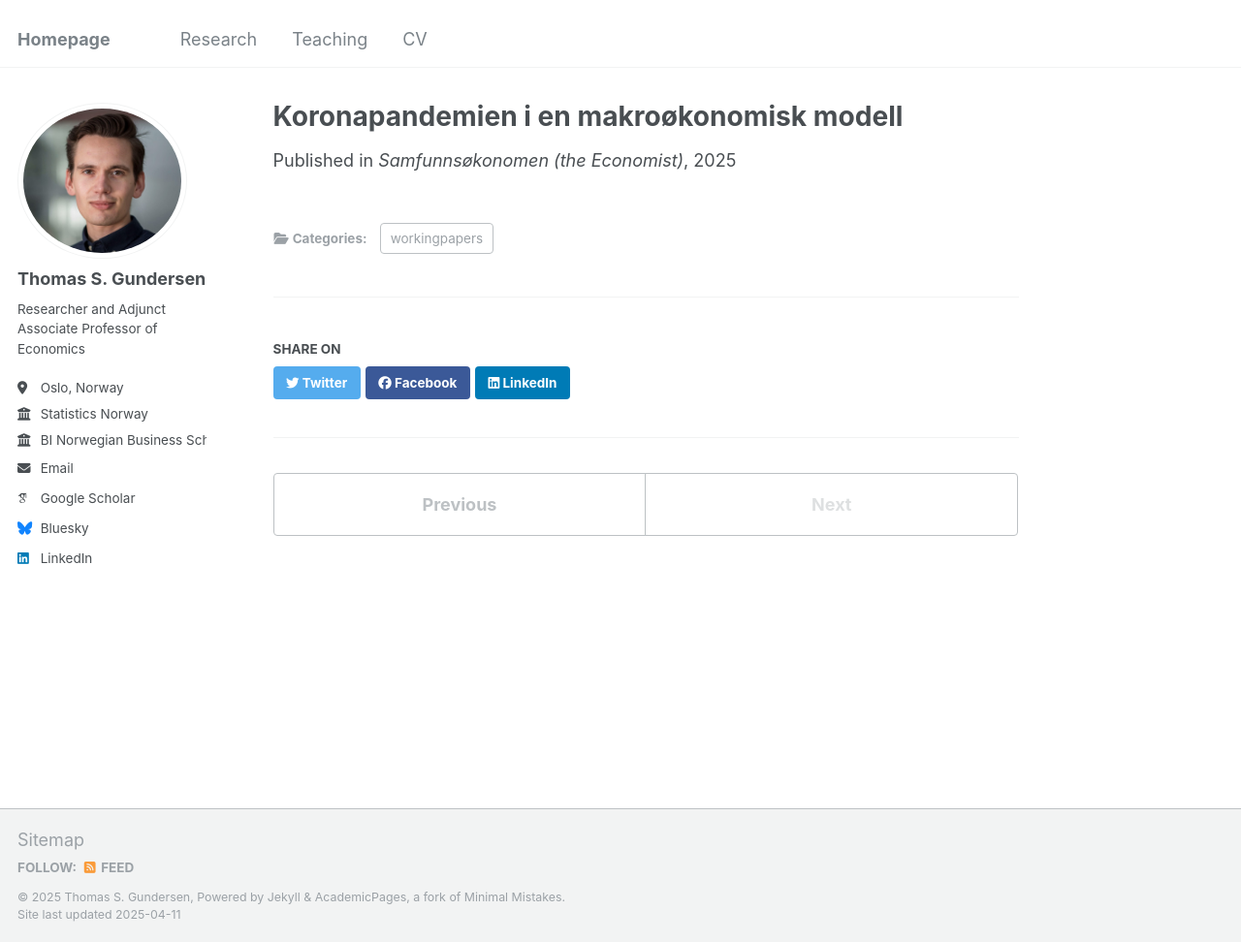
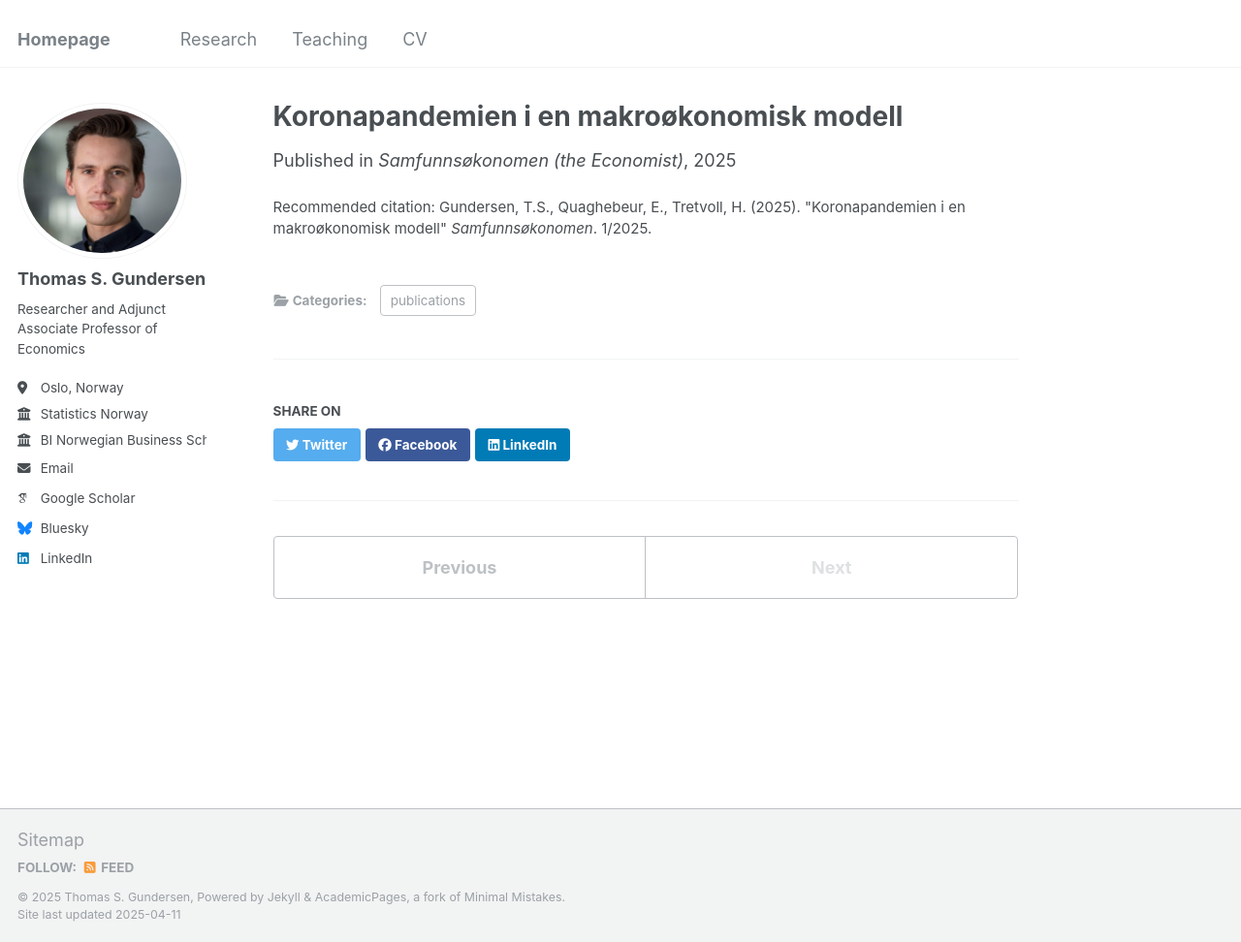
Before and after one commit to tsgundersen/tsgundersen.github.io, a Jekyll site: the page built from _publications/2025-01-21-covidindsge.md, in a window 1280 px wide and 972 px high. Shown: the whole window at 97% size. Built offline with Jekyll 4.4.1, drawn with Linux system fonts in a browser that asks for light colours; some web fonts are replaced.

Commit message:
New publication

```diff
--- a/_publications/2025-01-21-covidindsge.md
+++ b/_publications/2025-01-21-covidindsge.md
@@ -1,14 +1,14 @@
 ---
 title: "Koronapandemien i en makroøkonomisk modell"
 collection: publications
-category: workingpapers
+category: publications
 permalink: /publication/2025-01-21-covidindsge
 excerpt: 'English title: "The COVID-19 pandemic in a macroeconomic model".
 The significant variations in key economic variables during the COVID-19 pandemic pose a challenge for models calibrated on historical time series. In this article, we present a pragmatic solution for addressing the pandemic period in a DSGE model for the Norwegian economy. We introduce shocks into the macroeconomic model NORA that are only active during the pandemic years. This approach allows us to analyze the relative contributions of various drivers of fluctuations in economic activity during the pandemic. We demonstrate that failing to account for pandemic-specific shocks can lead to a misjudgment of the economic consequences of fiscal policy design. We illustrate this by examining the impact of a permanent increase in the value-added tax rate on economic activity. In a model without pandemic-specific shocks, the economic cost is underestimated by a factor of four.'
 date: 2025-01-21
 venue: 'Samfunnsøkonomen (the Economist)'
 #slidesurl: 'http://academicpages.github.io/files/slides3.pdf'
-#paperurl: 'https://www.norges-bank.no/en/news-events/news-publications/Papers/Working-Papers/2022/wp102022/'
-#citation: 'Aastveit, K.A., Bjørnland, H.C. and Gundersen, T.S. (2022). "The Price Responsiveness of Shale Producers: Evidence from Micro Data." <i>Norges Bank Working Papers</i>. 10/2022.'
+#paperurl: 'https://www.samfunnsokonomen.no/nyheter/koronapandemien-i-en-makrookonomisk-modell/'
+citation: 'Gundersen, T.S., Quaghebeur, E., Tretvoll, H. (2025). "Koronapandemien i en makroøkonomisk modell" <i>Samfunnsøkonomen</i>. 1/2025.'
 
 ---
```
